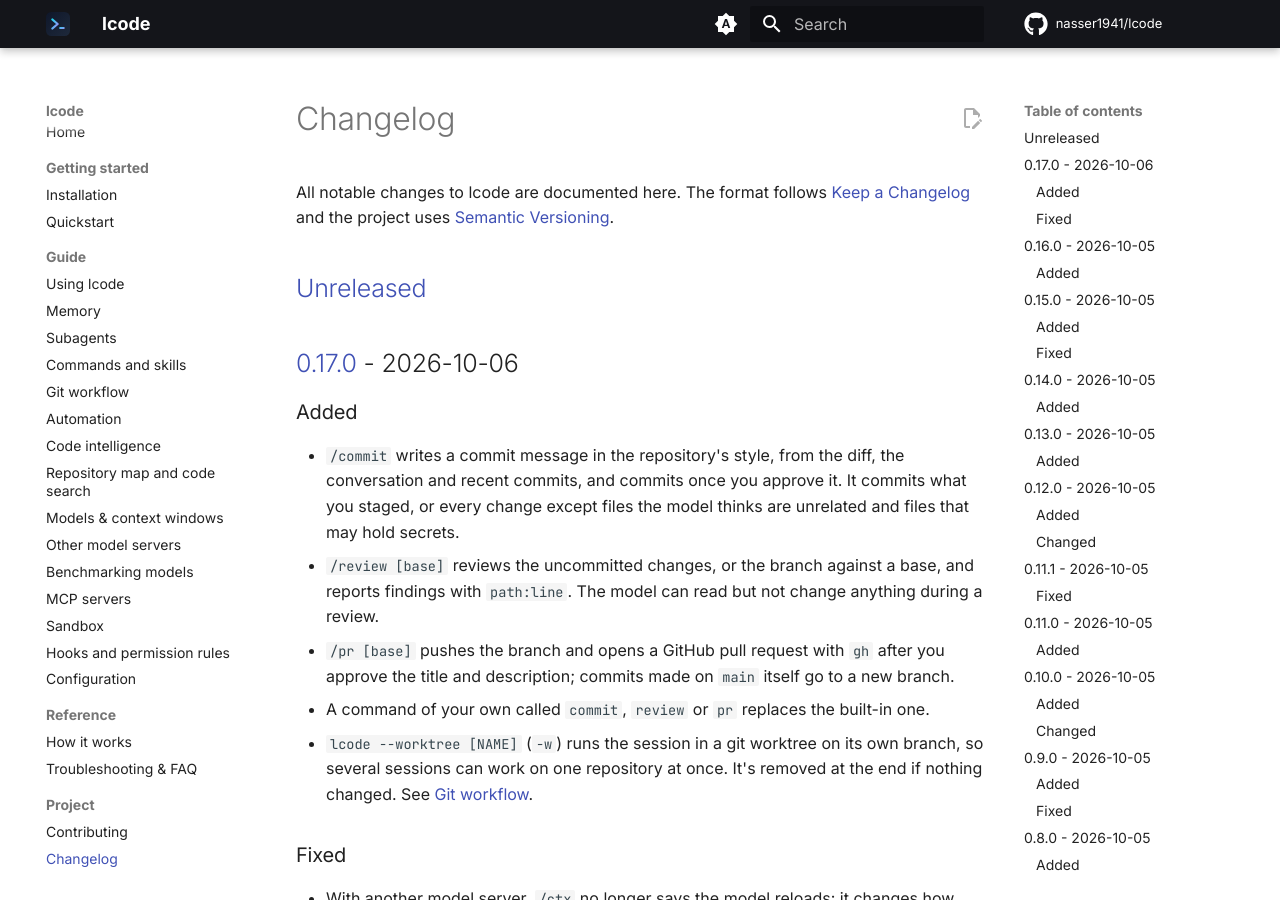
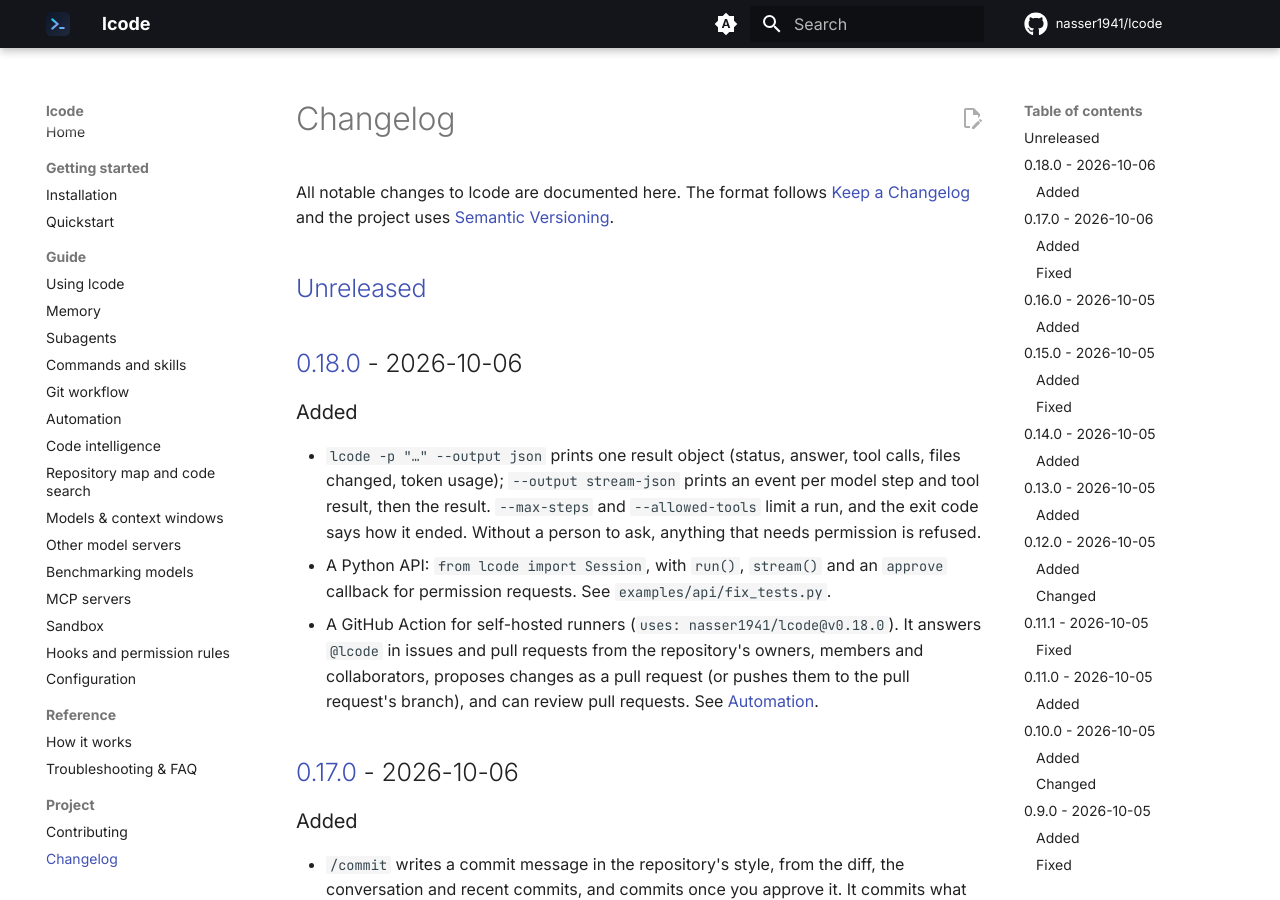
Before and after one commit to nasser1941/lcode, an MkDocs documentation site: the page built from docs/changelog.md, in a window 1280 px wide and 900 px high. Built offline with MkDocs 1.6.1 and Material for MkDocs 9.7.7, drawn with Linux system fonts in a browser that asks for light colours; comment, search, counter and statistics services are not loaded.

Commit message:
Release 0.18.0 (#82)
Co-authored-by: nasser1941 <9349840+nasser1941@users.noreply.github.com>
Co-authored-by: Claude Opus 5.5 <noreply@anthropic.com>

```diff
--- a/CHANGELOG.md
+++ b/CHANGELOG.md
@@ -5,6 +5,21 @@ All notable changes to lcode are documented here. The format follows
 [Semantic Versioning](https://semver.org/).
 
 ## [Unreleased]
+
+## [0.18.0] - 2026-10-06
+
+### Added
+
+- `lcode -p "…" --output json` prints one result object (status, answer, tool calls, files
+  changed, token usage); `--output stream-json` prints an event per model step and tool result,
+  then the result. `--max-steps` and `--allowed-tools` limit a run, and the exit code says how it
+  ended. Without a person to ask, anything that needs permission is refused.
+- A Python API: `from lcode import Session`, with `run()`, `stream()` and an `approve` callback
+  for permission requests. See `examples/api/fix_tests.py`.
+- A GitHub Action for self-hosted runners (`uses: nasser1941/lcode@v0.18.0`). It answers `@lcode`
+  in issues and pull requests from the repository's owners, members and collaborators, proposes
+  changes as a pull request (or pushes them to the pull request's branch), and can review pull
+  requests. See [Automation](https://nasser1941.github.io/lcode/automation/).
 
 ## [0.17.0] - 2026-10-06
 
@@ -419,7 +434,8 @@ First public release.
 - `AGENTS.md` project instructions and `/init` to generate them.
 - One-line installer for Linux and macOS.
 
-[Unreleased]: https://github.com/nasser1941/lcode/compare/v0.17.0...HEAD
+[Unreleased]: https://github.com/nasser1941/lcode/compare/v0.18.0...HEAD
+[0.18.0]: https://github.com/nasser1941/lcode/compare/v0.17.0...v0.18.0
 [0.17.0]: https://github.com/nasser1941/lcode/compare/v0.16.0...v0.17.0
 [0.16.0]: https://github.com/nasser1941/lcode/compare/v0.15.0...v0.16.0
 [0.15.0]: https://github.com/nasser1941/lcode/compare/v0.14.0...v0.15.0
--- a/src/lcode/__init__.py
+++ b/src/lcode/__init__.py
@@ -3,7 +3,7 @@
 From a program: `from lcode import Session` (see lcode.api).
 """
 
-__version__ = "0.17.0"
+__version__ = "0.18.0"
 
 API = ("Session", "Result", "Options", "SetupError")
 
```
Also changed, not shown: README.md (+1 -1 lines), docs/quickstart.md (+1 -1 lines).
